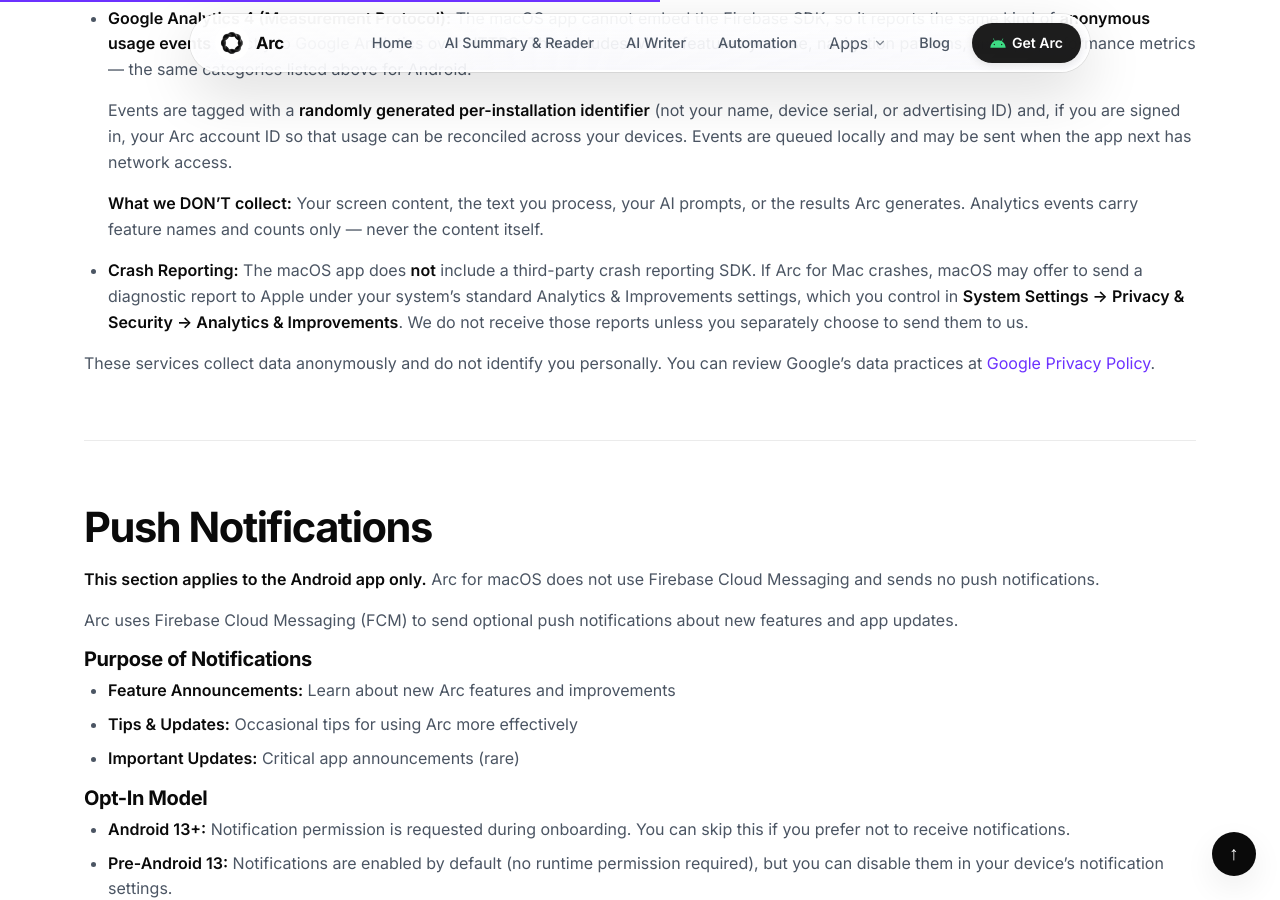
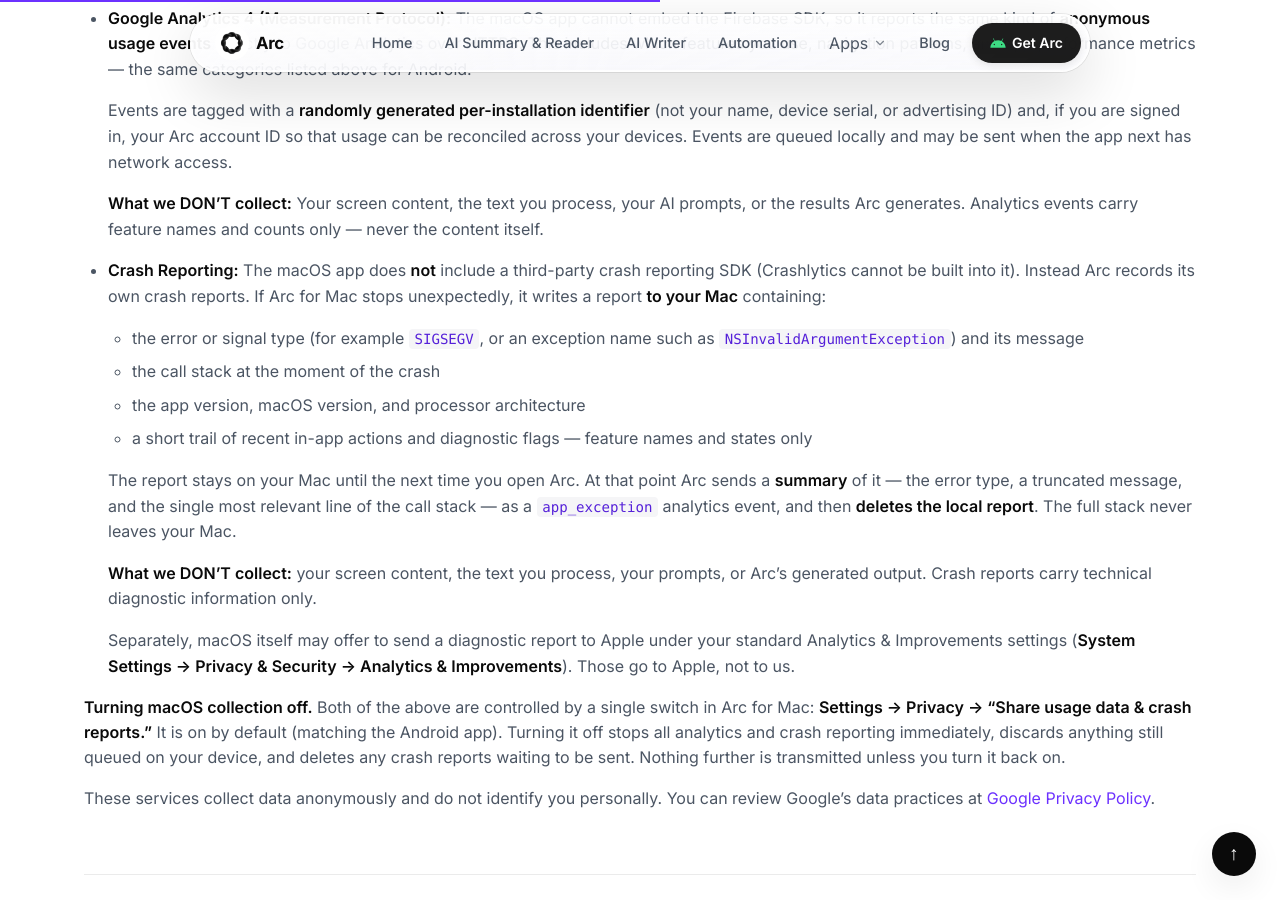
Before and after one commit to rethink-hub/arc, a Jekyll site: the page built from privacy.md, in a window 1280 px wide and 900 px high, scrolled down 9552 px. Built offline with Jekyll 4.4.1, drawn with Linux system fonts in a browser that asks for light colours; some of the changed text lies outside the part shown.

Commit message:
Disclose macOS crash reporting and the diagnostics opt-out
Arc for Mac now records its own crash reports and ships a Settings → Privacy
toggle covering analytics and crash reporting. The policy said the macOS app had
no crash reporting beyond what macOS sends to Apple, which is no longer true, and
it described analytics with no mention of a way to turn it off.

States what a crash report contains, that it is written to the user's Mac and only
a summary (error type, truncated message, one stack line) is sent on next launch
before the local report is deleted, and that the full stack never leaves the
machine. Documents the toggle, its default, and that turning it off discards
queued events and pending crash reports.

```diff
--- a/privacy.md
+++ b/privacy.md
@@ -299,7 +299,19 @@
 
   **What we DON'T collect:** Your screen content, the text you process, your AI prompts, or the results Arc generates. Analytics events carry feature names and counts only — never the content itself.
 
-* **Crash Reporting:** The macOS app does **not** include a third-party crash reporting SDK. If Arc for Mac crashes, macOS may offer to send a diagnostic report to Apple under your system's standard Analytics & Improvements settings, which you control in **System Settings → Privacy & Security → Analytics & Improvements**. We do not receive those reports unless you separately choose to send them to us.
+* **Crash Reporting:** The macOS app does **not** include a third-party crash reporting SDK (Crashlytics cannot be built into it). Instead Arc records its own crash reports. If Arc for Mac stops unexpectedly, it writes a report **to your Mac** containing:
+  - the error or signal type (for example `SIGSEGV`, or an exception name such as `NSInvalidArgumentException`) and its message
+  - the call stack at the moment of the crash
+  - the app version, macOS version, and processor architecture
+  - a short trail of recent in-app actions and diagnostic flags — feature names and states only
+
+  The report stays on your Mac until the next time you open Arc. At that point Arc sends a **summary** of it — the error type, a truncated message, and the single most relevant line of the call stack — as a `app_exception` analytics event, and then **deletes the local report**. The full stack never leaves your Mac.
+
+  **What we DON'T collect:** your screen content, the text you process, your prompts, or Arc's generated output. Crash reports carry technical diagnostic information only.
+
+  Separately, macOS itself may offer to send a diagnostic report to Apple under your standard Analytics & Improvements settings (**System Settings → Privacy & Security → Analytics & Improvements**). Those go to Apple, not to us.
+
+**Turning macOS collection off.** Both of the above are controlled by a single switch in Arc for Mac: **Settings → Privacy → "Share usage data & crash reports."** It is on by default (matching the Android app). Turning it off stops all analytics and crash reporting immediately, discards anything still queued on your device, and deletes any crash reports waiting to be sent. Nothing further is transmitted unless you turn it back on.
 
 These services collect data anonymously and do not identify you personally. You can review Google's data practices at [Google Privacy Policy](https://policies.google.com/privacy).
 
@@ -371,7 +383,7 @@
 
 * **Firebase Cloud Messaging (FCM)** *(Android)*: Push notification delivery for feature announcements and updates. Only anonymous device tokens are used for delivery. ([Firebase Privacy](https://firebase.google.com/support/privacy))
 
-* **Google Analytics 4 Measurement Protocol** *(macOS)*: Anonymous usage analytics sent directly over HTTPS, as described above. ([Google Privacy Policy](https://policies.google.com/privacy))
+* **Google Analytics 4 Measurement Protocol** *(macOS)*: Anonymous usage analytics and crash summaries sent directly over HTTPS, as described above. Controlled by Settings → Privacy → "Share usage data & crash reports". ([Google Privacy Policy](https://policies.google.com/privacy))
 
 * **Dodo Payments** *(macOS)*: Merchant of record for macOS subscriptions. Handles checkout, card processing, tax calculation, invoicing, and the subscription customer portal. We never receive your payment instrument details. ([Dodo Payments Privacy Policy](https://dodopayments.com/privacy-policy))
 
```
